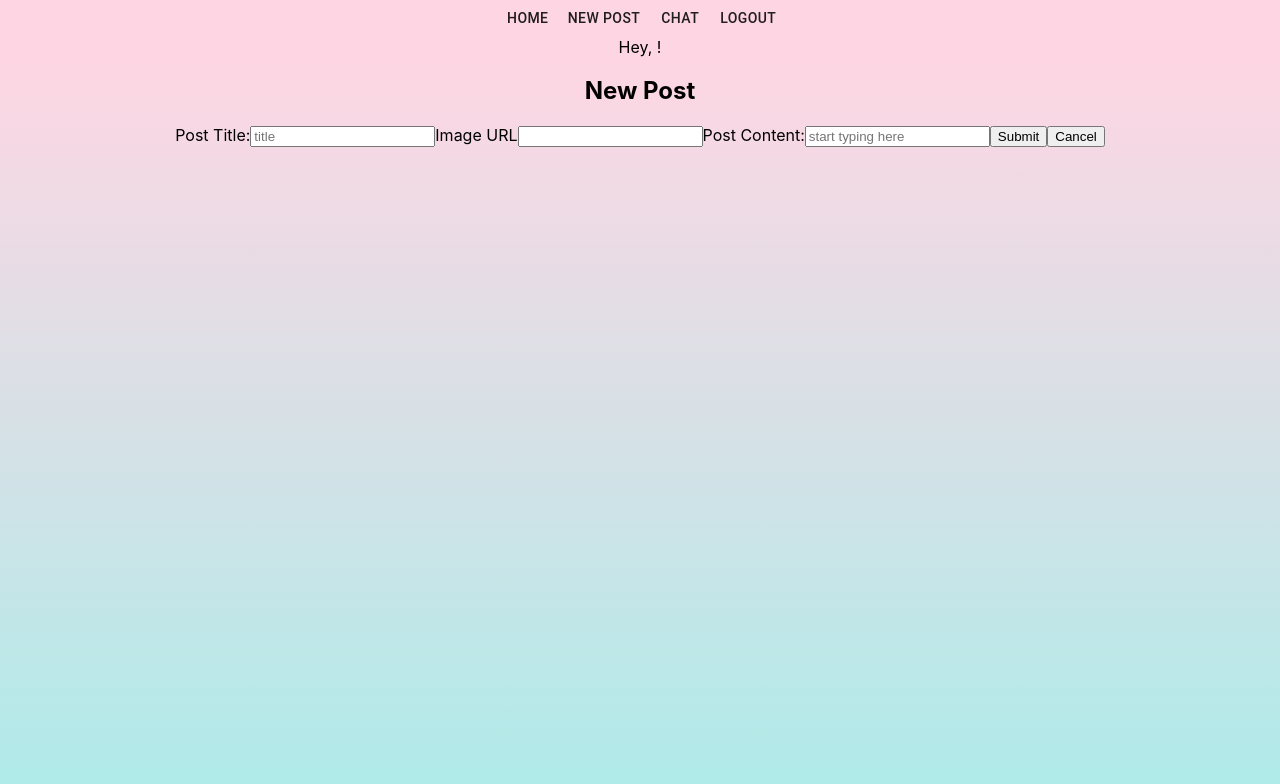
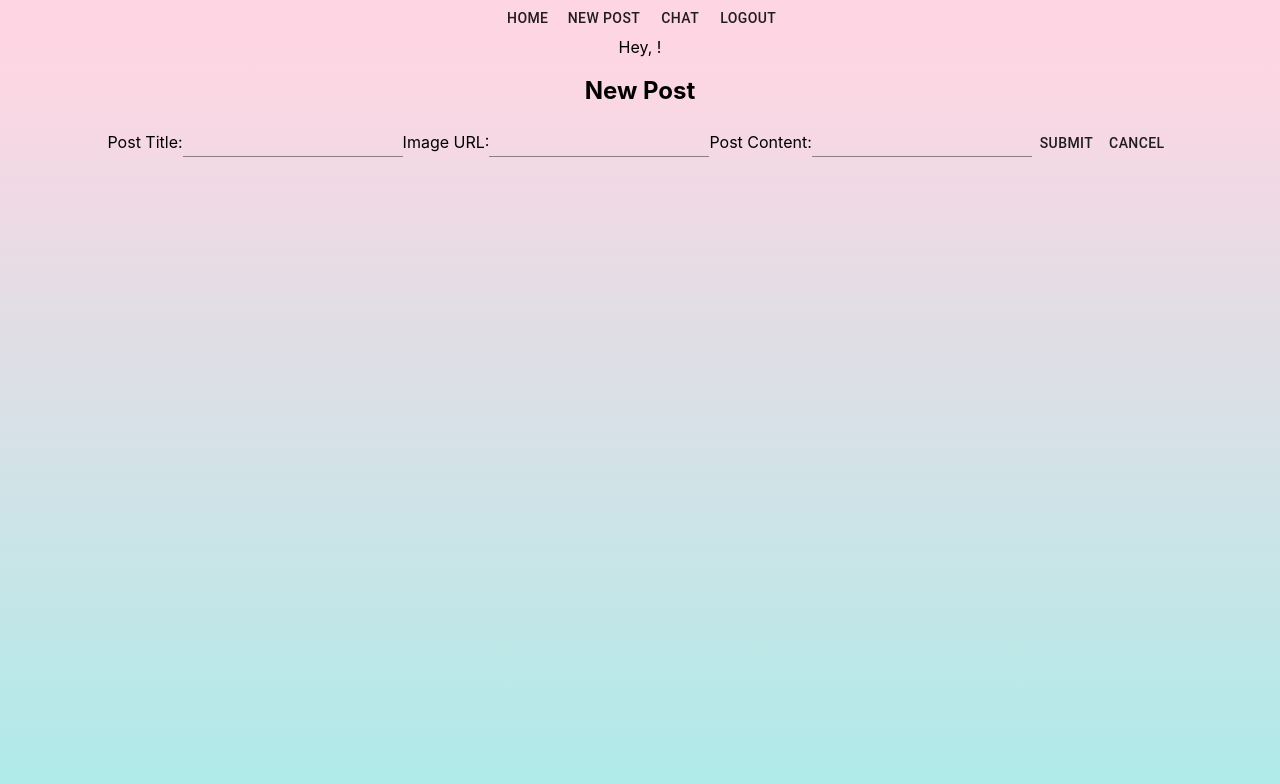
Before and after one commit to Erickcamp/Home, a React (Create React App) app: page /#/post in a window 1280 px wide. Shown: the top 784 px of the page. Built offline with nearby package versions, Linux system fonts and the light colour scheme; what redux-promise-middleware would draw is missing.

Commit message:
got rid of a bunch of warnings.

```diff
--- a/src/components/Dashboard/Dashboard.js
+++ b/src/components/Dashboard/Dashboard.js
@@ -58,14 +58,6 @@ const Dashboard = (props) => {
       });
   };
 
-  function handlePosts(e) {
-    setPosts(e.target.value);
-  }
-
-  function handleLoading(e) {
-    setLoading(e.target.value);
-  }
-
   function handleFilter(e) {
     setFilter(e.target.value);
   }
--- a/src/components/Nav/Nav.js
+++ b/src/components/Nav/Nav.js
@@ -1,8 +1,8 @@
-import React, { useEffect } from "react";
+import React from "react";
 import { connect } from "react-redux";
 import { withRouter } from "react-router-dom";
 import { Button, makeStyles, useTheme } from "@material-ui/core";
-import axios from 'axios'
+
 
 const useStyles = makeStyles((theme) => ({
   backgroundImg: {
--- a/src/components/Post/Post.js
+++ b/src/components/Post/Post.js
@@ -50,17 +50,16 @@ const Post = (props) => {
     <div className={classes.backgroundImg}>
       <h2>New Post</h2>
       <label>Post Title:</label>
-      <input placeholder="title" value={title} onChange={handleTitle} />
-      <label>Image URL</label>
-      <input value={img} onChange={handleImg} />
+      <TextField value={title} onChange={handleTitle} />
+      <label>Image URL:</label>
+      <TextField value={img} onChange={handleImg} />
       <label>Post Content:</label>
-      <input
-        placeholder="start typing here"
+      <TextField
         value={content}
         onChange={handleContent}
       />
-      <button onClick={handleSubmit}>Submit</button>
-      <button onClick={cancel}>Cancel</button>
+      <Button onClick={handleSubmit}>Submit</Button>
+      <Button onClick={cancel}>Cancel</Button>
     </div>
   );
 };
--- a/src/components/View/View.js
+++ b/src/components/View/View.js
@@ -18,7 +18,7 @@ const View = (props) => {
 
   useEffect(() => {
     selectedPost();
-  }, []);
+  });
 
   function selectedPost() {
     axios
--- a/src/ducks/reducer.js
+++ b/src/ducks/reducer.js
@@ -1,5 +1,3 @@
-import axios from "axios";
-
 const initialState = {
   user:{username: "",
   userId: 0}
```
